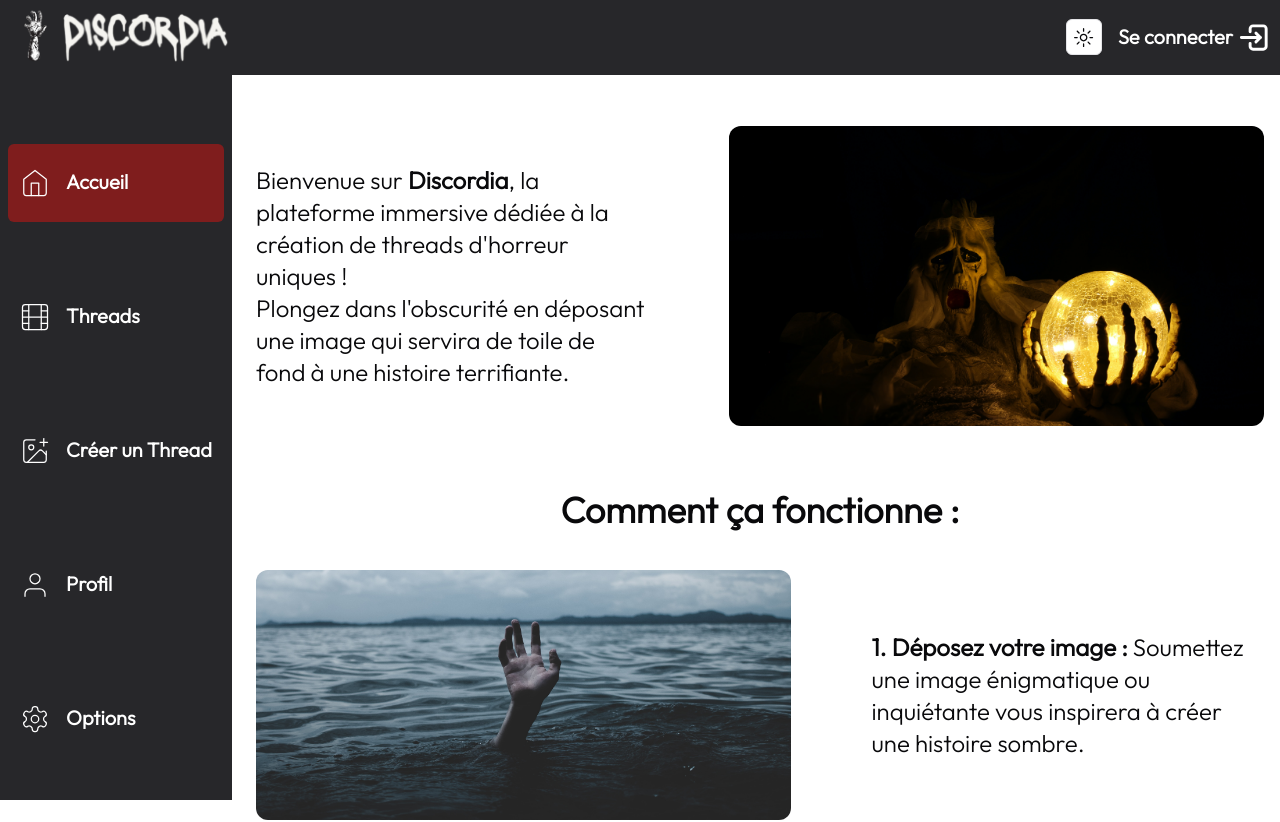
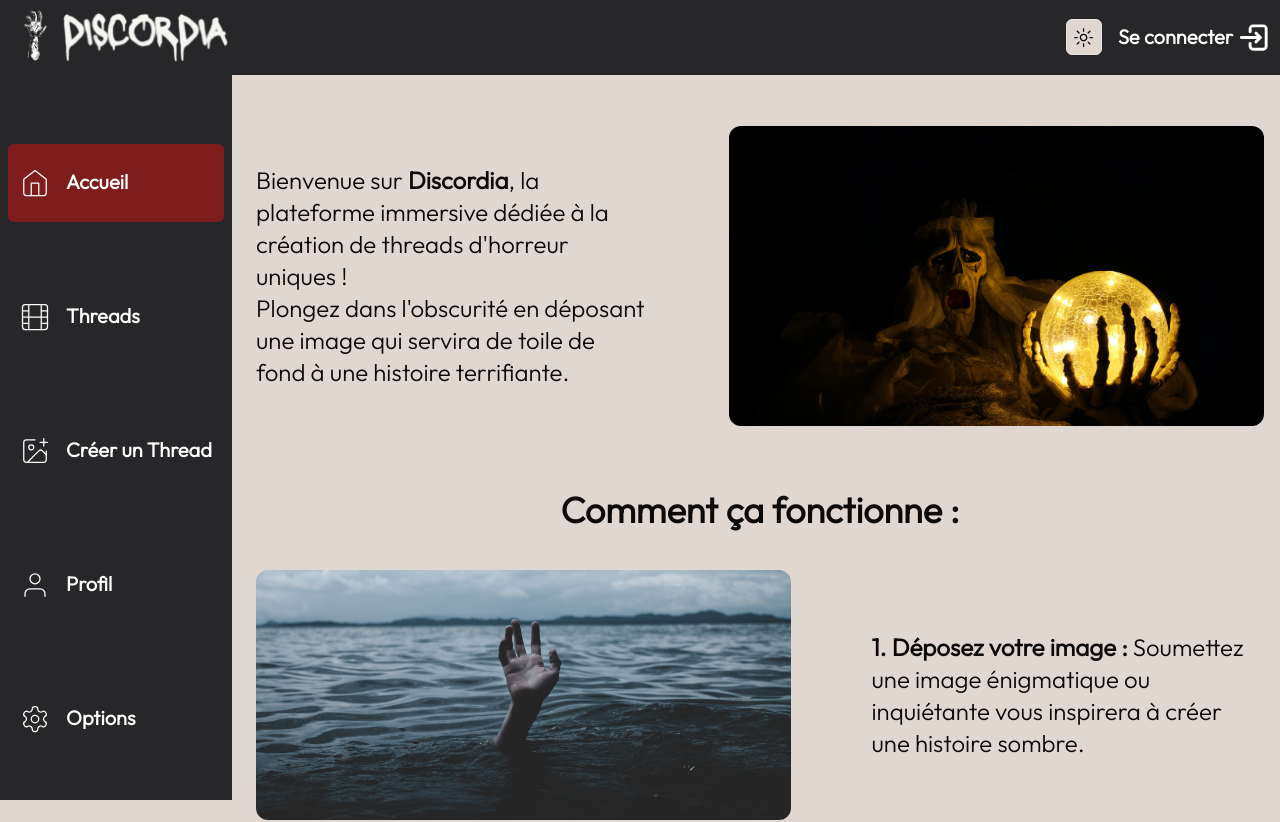
Before and after one commit to ImpactFurax/discordia, a Next.js app: page / in a window 1280 px wide. Shown: the top 822 px of the page. Built offline with nearby package versions, Linux system fonts and the light colour scheme; no server answers.

Commit message:
update colors

```diff
--- a/app/globals.css
+++ b/app/globals.css
@@ -5,48 +5,48 @@
 
 @layer base {
   :root {
-    --background: 0 0% 100%;
-    --foreground: 240 10% 3.9%;
+    --background: 25 20% 85%;
+    --foreground: 20 14.3% 4.1%;
     --card: 0 0% 100%;
-    --card-foreground: 240 10% 3.9%;
+    --card-foreground: 20 14.3% 4.1%;
     --popover: 0 0% 100%;
-    --popover-foreground: 240 10% 3.9%;
-    --primary: 346.8 77.2% 49.8%;
-    --primary-foreground: 355.7 100% 97.3%;
-    --secondary: 240 4.8% 95.9%;
-    --secondary-foreground: 240 5.9% 10%;
-    --muted: 240 4.8% 95.9%;
-    --muted-foreground: 240 3.8% 46.1%;
-    --accent: 240 4.8% 95.9%;
-    --accent-foreground: 240 5.9% 10%;
+    --popover-foreground: 20 14.3% 4.1%;
+    --primary: 24 9.8% 10%;
+    --primary-foreground: 60 9.1% 97.8%;
+    --secondary: 60 4.8% 95.9%;
+    --secondary-foreground: 24 9.8% 10%;
+    --muted: 60 4.8% 95.9%;
+    --muted-foreground: 25 5.3% 44.7%;
+    --accent: 60 4.8% 95.9%;
+    --accent-foreground: 24 9.8% 10%;
     --destructive: 0 84.2% 60.2%;
-    --destructive-foreground: 0 0% 98%;
-    --border: 240 5.9% 90%;
-    --input: 240 5.9% 90%;
-    --ring: 346.8 77.2% 49.8%;
+    --destructive-foreground: 60 9.1% 97.8%;
+    --border: 20 5.9% 90%;
+    --input: 20 5.9% 90%;
+    --ring: 20 14.3% 4.1%;
     --radius: 0.5rem;
   }
 
   .dark {
-    --background: #111111;
-    --foreground: 0 0% 95%;
-    --card: 24 9.8% 10%;
-    --card-foreground: 0 0% 95%;
-    --popover: 0 0% 9%;
-    --popover-foreground: 0 0% 95%;
-    --primary: 346.8 77.2% 49.8%;
-    --primary-foreground: 355.7 100% 97.3%;
-    --secondary: 240 3.7% 15.9%;
-    --secondary-foreground: 0 0% 98%;
-    --muted: 0 0% 15%;
-    --muted-foreground: 240 5% 64.9%;
+    --background: 20 14.3% 4.1%;
+    --foreground: 60 9.1% 97.8%;
+    --card: 20 14.3% 4.1%;
+    --card-foreground: 60 9.1% 97.8%;
+    --popover: 20 14.3% 4.1%;
+    --popover-foreground: 60 9.1% 97.8%;
+    --primary: 60 9.1% 97.8%;
+    --primary-foreground: 24 9.8% 10%;
+    --secondary: 12 6.5% 15.1%;
+    --secondary-foreground: 60 9.1% 97.8%;
+    --muted: 12 6.5% 15.1%;
+    --muted-foreground: 24 5.4% 63.9%;
     --accent: 12 6.5% 15.1%;
-    --accent-foreground: 0 0% 98%;
+    --accent-foreground: 60 9.1% 97.8%;
     --destructive: 0 62.8% 30.6%;
-    --destructive-foreground: 0 85.7% 97.3%;
-    --border: 240 3.7% 15.9%;
-    --input: 240 3.7% 15.9%;
-    --ring: 346.8 77.2% 49.8%;
+    --destructive-foreground: 60 9.1% 97.8%;
+    --border: 12 6.5% 15.1%;
+    --input: 12 6.5% 15.1%;
+    --ring: 24 5.7% 82.9%;
   }
 }
 
```
